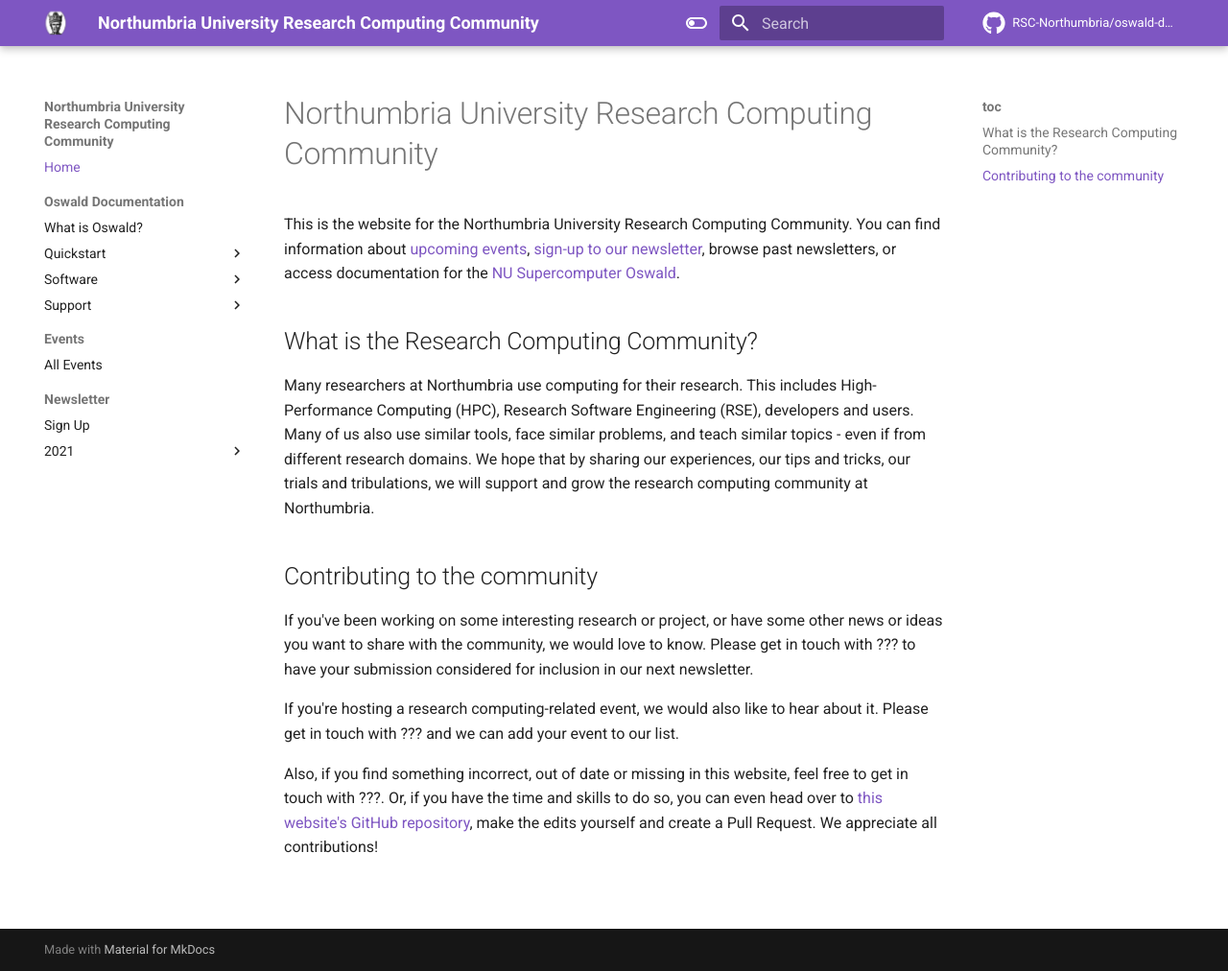
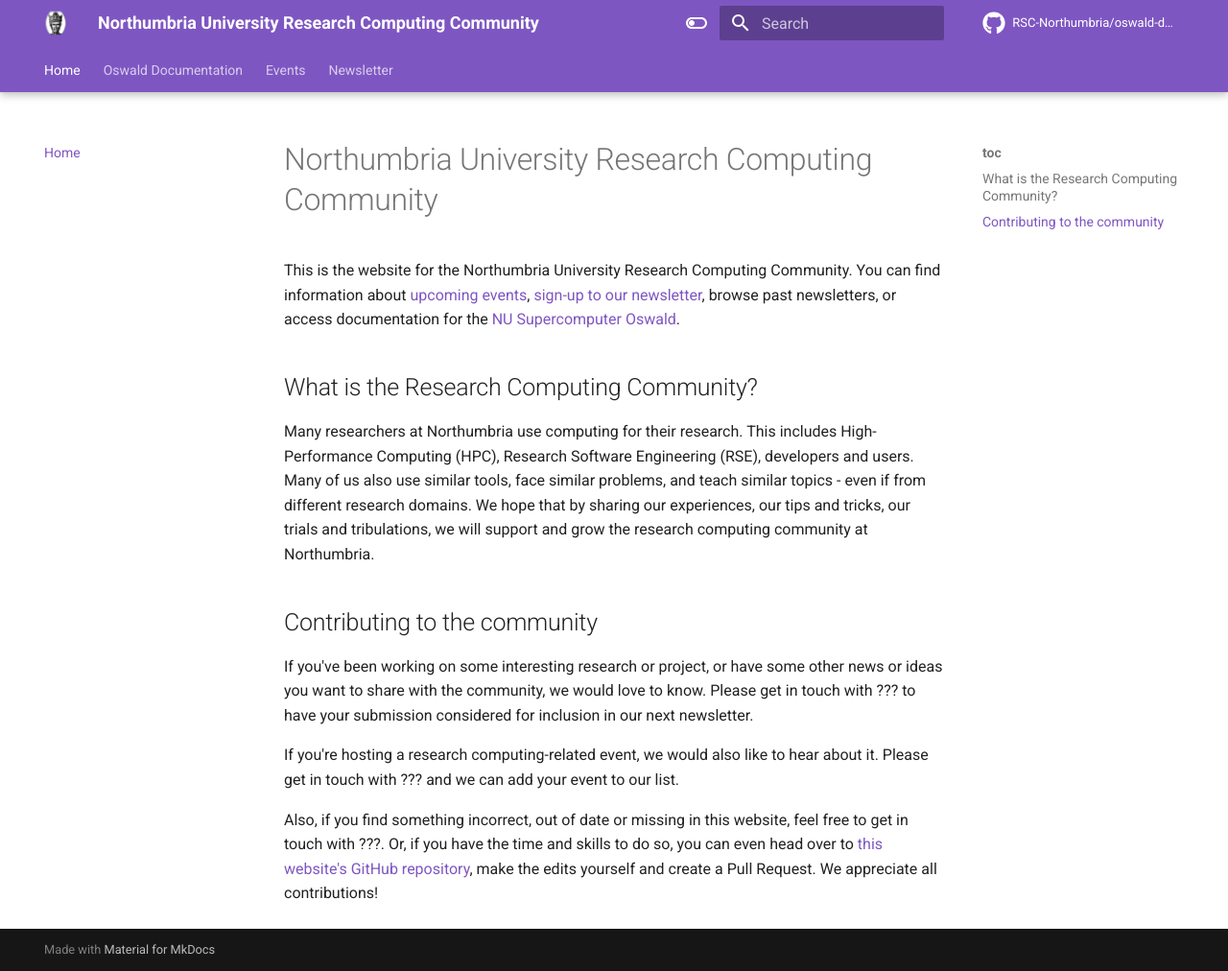
Before and after one commit to NorthumbriaResearchComputing/oswald-docs, an MkDocs documentation site: the page built from docs/index.md, in a window 1280 px wide and 1012 px high. Shown: the whole window at 96% size. Built offline with MkDocs 1.6.1 and Material for MkDocs 9.7.7, drawn with Linux system fonts in a browser that asks for light colours; comment, search, counter and statistics services are not loaded.

Commit message:
Change navigation style to tabs

```diff
--- a/mkdocs.yml
+++ b/mkdocs.yml
@@ -26,7 +26,9 @@ theme:
     repo: fontawesome/brands/github
 
   features:
-    - navigation.sections
+    - navigation.tabs
+    - navigation.tabs.sticky
+    - navigation.expand
 
   palette:
     - media: "(prefers-color-scheme: light)"
```
